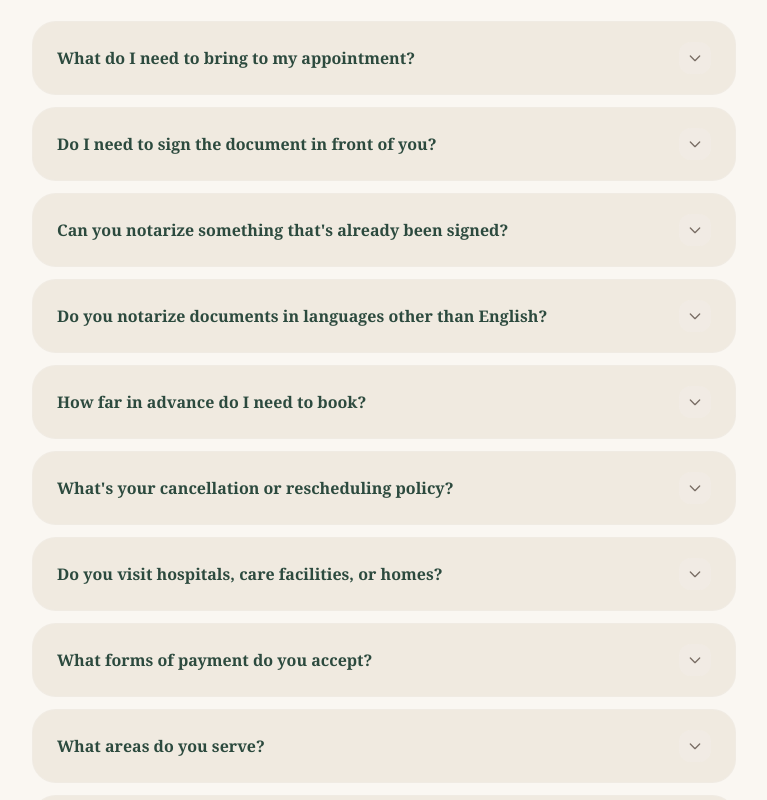
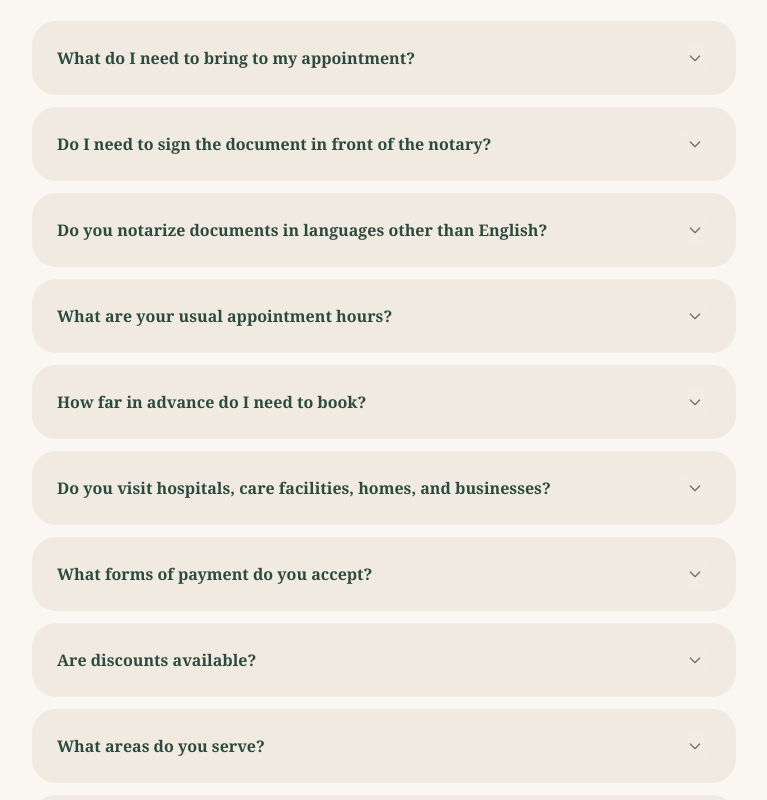
Before and after one commit to projectsolarrecon/Original-Mobile-Notary, a React (Vite) app: page /faq in a window 1280 px wide. Shown: the part 600-1400 px from the top of the page, without its empty margins (256-1023 px from the left). Built offline with nearby package versions, Linux system fonts and the light colour scheme.

Commit message:
Align FAQ content with business policies

```diff
--- a/src/pages/FAQ.tsx
+++ b/src/pages/FAQ.tsx
@@ -2,6 +2,7 @@ import { useState } from "react";
 import { Link } from "react-router-dom";
 import { motion, AnimatePresence } from "framer-motion";
 import { BotanicalDivider, CornerLeaves, LeafSprig, TinyLeaf } from "../components/BotanicalAccent";
+import { faqs, type FAQEntry } from "../data/faqs";
 
 const fadeUp = {
   hidden: { opacity: 0, y: 24 },
@@ -12,54 +13,7 @@ const fadeUp = {
   }),
 };
 
-const faqs = [
-  {
-    q: "What do I need to bring to my appointment?",
-    a: "Please bring a valid, government-issued photo ID — such as a driver's license, state ID, or passport. Make sure your ID is current (not expired). You'll also need to bring the document(s) you need notarized. Do not sign the document beforehand — the signature must happen in front of us.",
-  },
-  {
-    q: "Do I need to sign the document in front of you?",
-    a: "Yes! This is one of the most important parts of notarization. You must sign the document in our presence. If you've already signed it, we generally cannot notarize it — so please wait until we're together.",
-  },
-  {
-    q: "Can you notarize something that's already been signed?",
-    a: "In most cases, no. Notarization requires that the signer sign the document in front of the notary. If a document has already been signed, it typically cannot be notarized. There are a few exceptions (like acknowledgments vs. jurats), so feel free to ask us about your specific situation.",
-  },
-  {
-    q: "Do you notarize documents in languages other than English?",
-    a: "We can notarize documents written in other languages as long as we can identify the signature line and the notarial certificate is in English. However, we're not able to translate documents or verify the content of a document written in a language we don't read. If you have questions about a specific document, just ask.",
-  },
-  {
-    q: "How far in advance do I need to book?",
-    a: "We recommend reaching out as soon as you know you need a notary — even same-day requests are often possible depending on our schedule. For loan signings and real estate closings, a bit more lead time is helpful. For general notarizations, we can often accommodate short-notice requests.",
-  },
-  {
-    q: "What's your cancellation or rescheduling policy?",
-    a: "Life happens — we get it! Please let us know as soon as possible if you need to cancel or reschedule. We ask for at least a few hours' notice when possible. For loan signings, please notify us and the title company as early as you can, as these involve more coordination.",
-  },
-  {
-    q: "Do you visit hospitals, care facilities, or homes?",
-    a: "Absolutely — this is one of the most important parts of what we do. We regularly visit hospitals, nursing homes, assisted living facilities, rehabilitation centers, and private homes. If a loved one is unable to travel, we'll come to them. Just let us know the location and any special instructions when you book.",
-  },
-  {
-    q: "What forms of payment do you accept?",
-    a: "We accept cash, Zelle, Venmo, and card. Payment is collected at the time of service. If you have a question about payment before booking, just ask!",
-  },
-  {
-    q: "What areas do you serve?",
-    a: "We provide mobile notary service throughout Nashville, including Downtown, East Nashville, Germantown, The Gulch, Green Hills, Bellevue, Donelson, Hermitage, and Old Hickory. We also regularly serve Goodlettsville, Hendersonville, Gallatin, Mount Juliet, Lebanon, Brentwood, Franklin, Nolensville, Spring Hill, and other surrounding Middle Tennessee communities. Visit the Service Area page for the full neighborhood and community list.",
-  },
-  {
-    q: "How are travel fees determined?",
-    a: "Travel fees are based on the appointment location and are confirmed before you book. Send the address or ZIP code along with the type of appointment, and we'll provide the full price up front.",
-  },
-  {
-    q: "How do I get a quote?",
-    a: "Easy! Just reach out by phone, text, or the contact form on this site. Tell us what you need notarized, where you're located, and when you'd like to meet. We'll get back to you quickly with a clear, no-pressure quote. Quotes are always free.",
-  },
-];
-
-function FAQItem({ faq, index }: { faq: { q: string; a: string }; index: number }) {
+function FAQItem({ faq, index }: { faq: FAQEntry; index: number }) {
   const [open, setOpen] = useState(false);
 
   return (
@@ -109,7 +63,7 @@ export default function FAQ() {
             <span className="font-body text-terra-light font-bold text-xs uppercase tracking-[0.2em]">Got Questions?</span>
             <h1 className="font-display text-4xl md:text-5xl font-bold text-cream mt-3 mb-4">Frequently Asked Questions</h1>
             <p className="font-body text-sage-light text-lg max-w-2xl mx-auto">
-              Answers to common questions about appointments, documents, pricing, and travel throughout Nashville and Middle Tennessee.
+              Answers about appointments, identification, payment, discounts, hours, pricing, and mobile service throughout Nashville and Middle Tennessee.
             </p>
           </motion.div>
         </div>
@@ -130,7 +84,7 @@ export default function FAQ() {
               <LeafSprig color="#7A9E8E" className="mx-auto mb-4 opacity-50" />
               <h3 className="font-display text-cream font-bold text-xl mb-3">Still have a question?</h3>
               <p className="font-body text-sage-light text-sm mb-6">
-                We're happy to answer anything that's not covered here. Reach out by phone, text, or the contact form.
+                Reach out by phone, text, email, or the contact form. Brigitte will confirm availability and the full price before the appointment.
               </p>
               <div className="flex flex-col sm:flex-row gap-3 justify-center">
                 <Link to="/contact" className="px-6 py-3 bg-terra text-cream font-bold font-body rounded-full hover:bg-[#b0623e] transition-all shadow-warm">Send a Message</Link>
```
